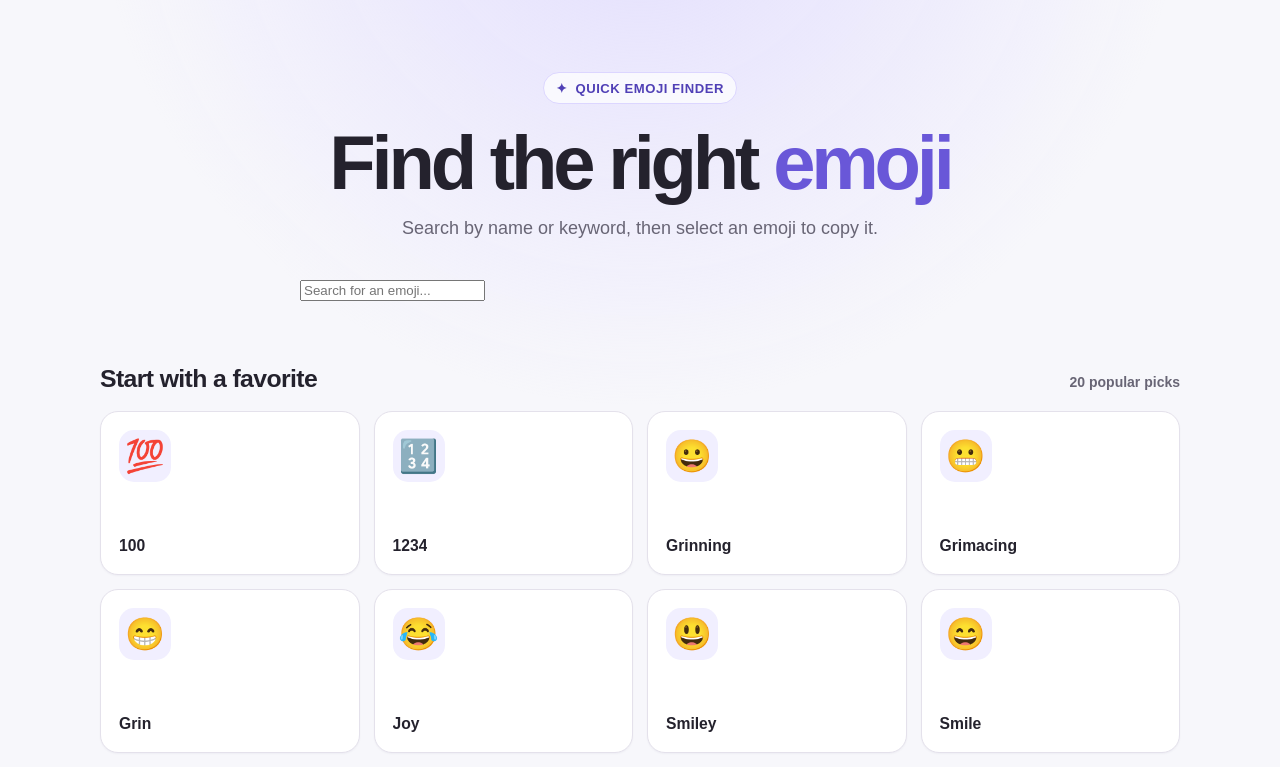
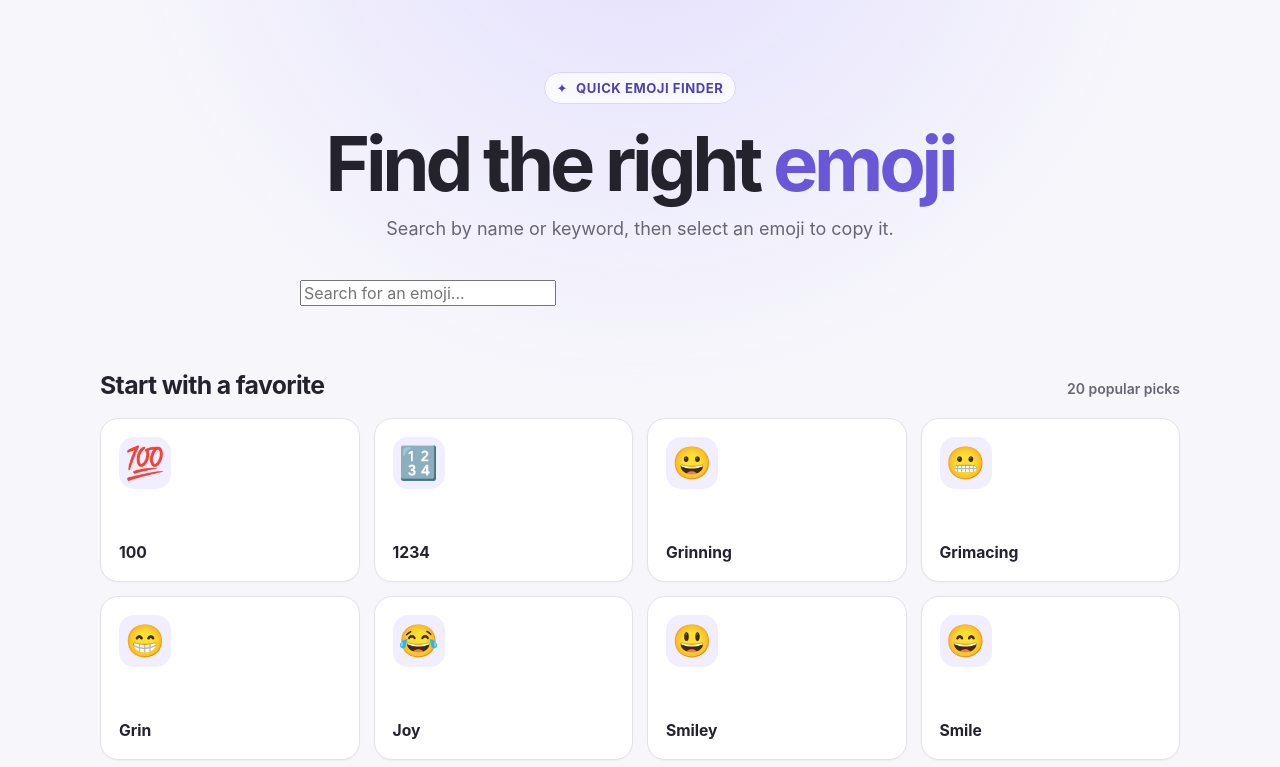
Before and after one commit to mohadesehesmaeilzadeh/emoji-search, a React (Create React App) app: page / in a window 1280 px wide. Shown: the top 767 px of the page. Built offline with nearby package versions, Linux system fonts and the light colour scheme.

Commit message:
edit: update the index

```diff
--- a/src/index.css
+++ b/src/index.css
@@ -1,16 +1,34 @@
+:root {
+  color-scheme: light;
+  font-family:
+    Inter, ui-sans-serif, -apple-system, BlinkMacSystemFont, "Segoe UI", sans-serif;
+  font-synthesis: none;
+  text-rendering: optimizeLegibility;
+  background: #f7f7fb;
+  color: #24222d;
+}
+
 * {
   box-sizing: border-box;
 }
 
 html {
-  scroll-behavior: smooth;
+  min-width: 320px;
+  background: #f7f7fb;
 }
 
 body {
+  min-width: 320px;
+  min-height: 100vh;
   margin: 0;
+  background: #f7f7fb;
+}
 
-  font-family: Arial, sans-serif;
+button,
+input {
+  font: inherit;
+}
 
-  background-color: #f7f7f7;
-  color: #222;
+button {
+  -webkit-tap-highlight-color: transparent;
 }
```
